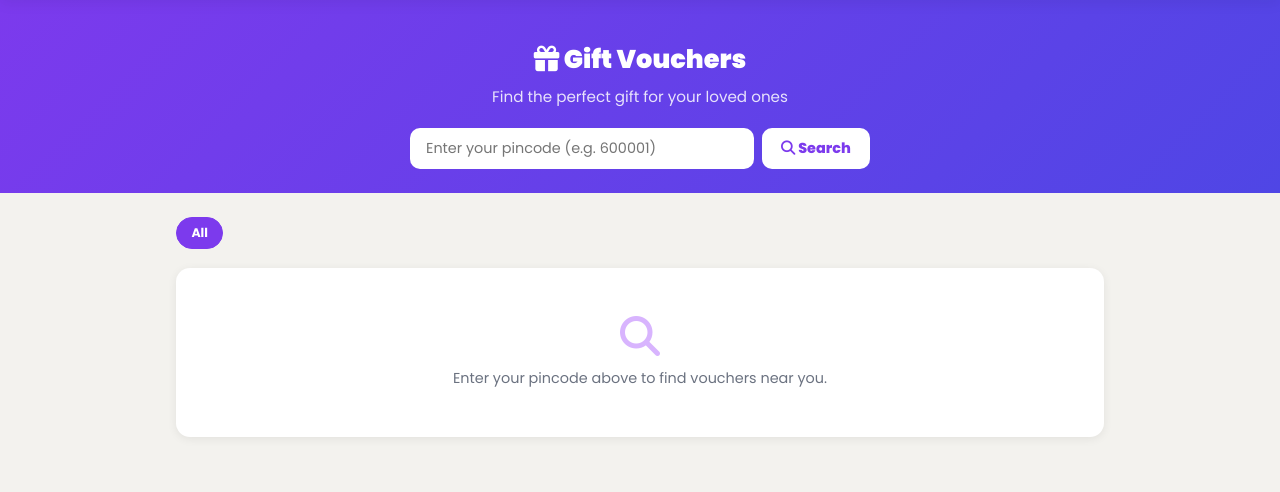
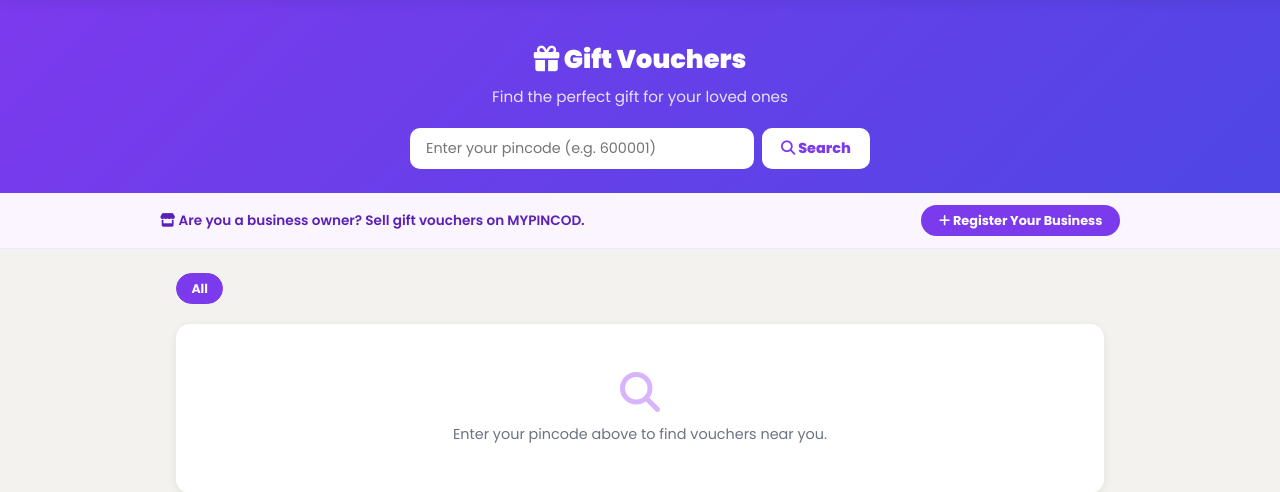
Before and after one commit to Sibi46/my-pincode, a Django app: template templates/vouchers/marketplace.html in a window 1280 px wide. Shown: the part 64-556 px from the top of the page. Run offline with Django 4.2, Linux system fonts and the light colour scheme; the template is opened without the code that fills it, so the values that code supplies are empty.

Commit message:
Add Register Your Business CTA on voucher marketplace page
Co-Authored-By: Claude Sonnet 4.6 <noreply@anthropic.com>

```diff
--- a/templates/vouchers/marketplace.html
+++ b/templates/vouchers/marketplace.html
@@ -50,6 +50,26 @@
     <input type="text" name="pincode" value="{{ pincode }}" placeholder="Enter your pincode (e.g. 600001)" maxlength="10">
     <button type="submit"><i class="fas fa-search"></i> Search</button>
   </form>
+</div>
+
+<!-- For Business Banner -->
+<div style="background:#faf5ff;border-bottom:1px solid #ede9fe;padding:.75rem 1rem">
+  <div style="max-width:960px;margin:0 auto;display:flex;align-items:center;justify-content:space-between;gap:.75rem;flex-wrap:wrap">
+    <div style="font-size:.85rem;color:#5b21b6;font-weight:600">
+      <i class="fas fa-store"></i> Are you a business owner? Sell gift vouchers on MYPINCOD.
+    </div>
+    {% if request.user.is_authenticated %}
+      {% with biz=request.user %}
+      <a href="{% url 'vouchers:business_register' %}" style="background:#7c3aed;color:#fff;padding:.4rem 1.1rem;border-radius:20px;font-size:.8rem;font-weight:700;text-decoration:none;white-space:nowrap">
+        <i class="fas fa-plus"></i> Register Your Business
+      </a>
+      {% endwith %}
+    {% else %}
+      <a href="/login/?next=/vouchers/business/register/" style="background:#7c3aed;color:#fff;padding:.4rem 1.1rem;border-radius:20px;font-size:.8rem;font-weight:700;text-decoration:none;white-space:nowrap">
+        <i class="fas fa-plus"></i> Register Your Business
+      </a>
+    {% endif %}
+  </div>
 </div>
 
 <div class="mp-wrap">
```
